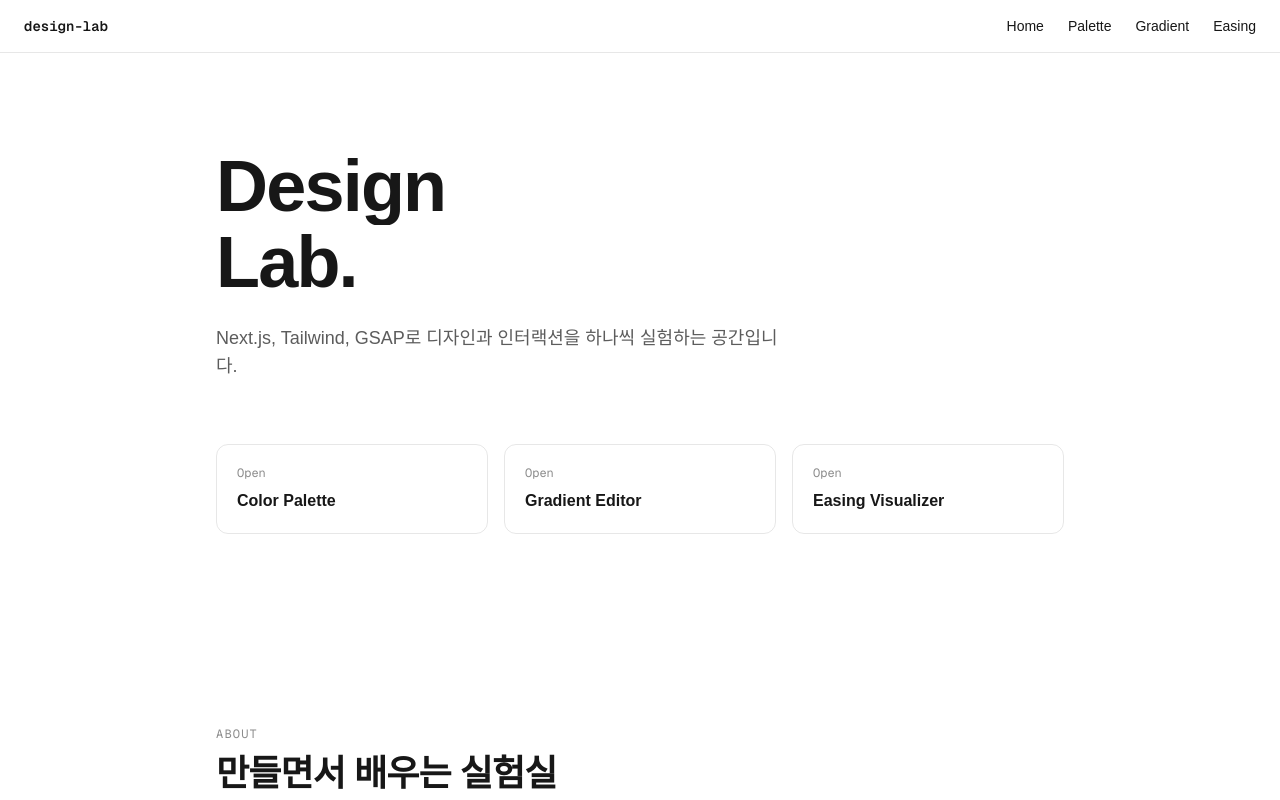
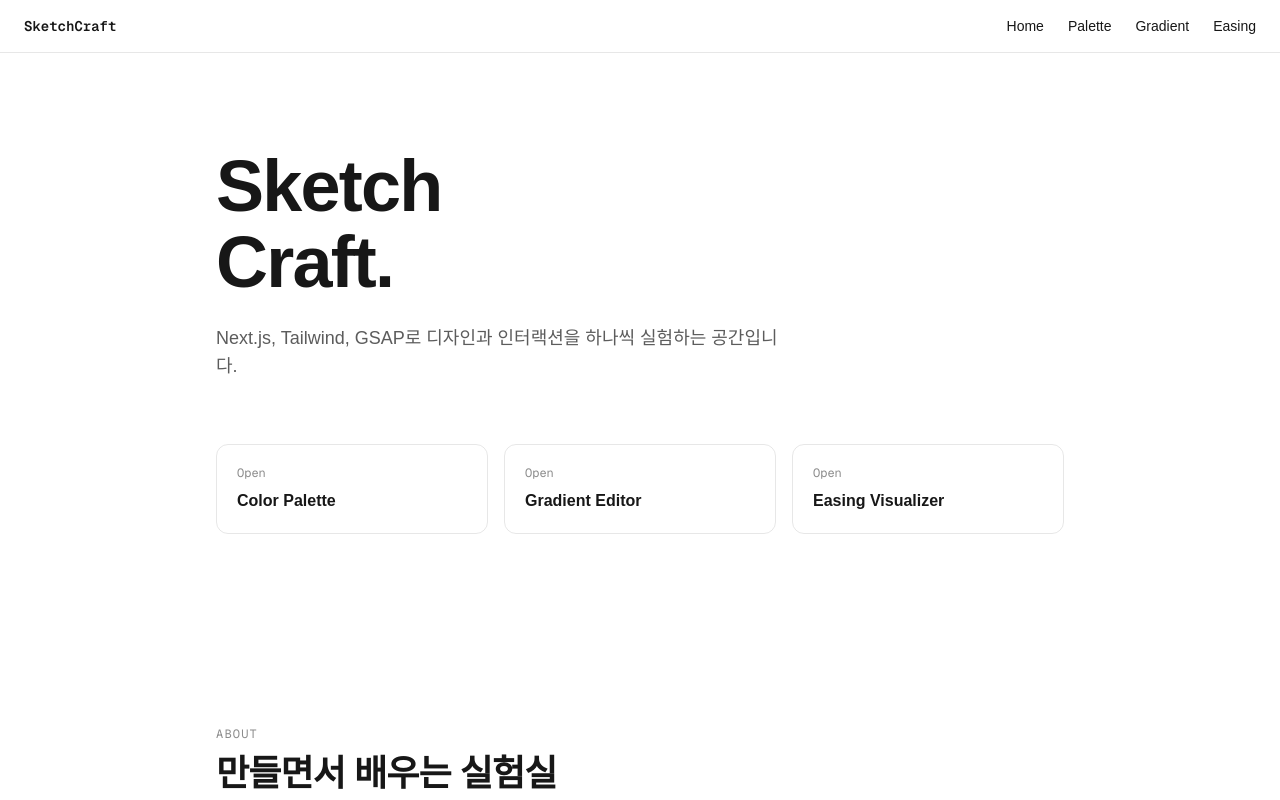
Before and after one commit to crokxtoa119/Hyun119, a Next.js app: page / in a window 1280 px wide. Shown: the top 800 px of the page. Built offline with nearby package versions, Linux system fonts and the light colour scheme.

Commit message:
Rename site to SketchCraft
Co-Authored-By: Claude Sonnet 5.5 <noreply@anthropic.com>

```diff
--- a/src/app/easing/page.tsx
+++ b/src/app/easing/page.tsx
@@ -2,7 +2,7 @@ import type { Metadata } from "next";
 import EasingVisualizer from "@/components/EasingVisualizer";
 
 export const metadata: Metadata = {
-  title: "Easing Visualizer · Design Lab",
+  title: "Easing Visualizer · SketchCraft",
 };
 
 export default function EasingPage() {
--- a/src/app/gradient/page.tsx
+++ b/src/app/gradient/page.tsx
@@ -2,7 +2,7 @@ import type { Metadata } from "next";
 import GradientEditor from "@/components/GradientEditor";
 
 export const metadata: Metadata = {
-  title: "Gradient Editor · Design Lab",
+  title: "Gradient Editor · SketchCraft",
 };
 
 export default function GradientPage() {
--- a/src/app/layout.tsx
+++ b/src/app/layout.tsx
@@ -14,7 +14,7 @@ const geistMono = Geist_Mono({
 });
 
 export const metadata: Metadata = {
-  title: "Design Lab",
+  title: "SketchCraft",
   description: "디자인과 인터랙션을 실험하는 학습용 사이트",
 };
 
@@ -27,7 +27,7 @@ export default function RootLayout({ children }: LayoutProps<"/">) {
       <body className="min-h-full flex flex-col">
         <header className="flex items-center justify-between px-6 py-4 border-b border-foreground/10">
           <Link href="/" className="font-mono text-sm font-semibold">
-            design-lab
+            SketchCraft
           </Link>
           <nav className="flex gap-6 text-sm">
             <Link href="/" className="hover:opacity-60 transition-opacity">
--- a/src/app/palette/page.tsx
+++ b/src/app/palette/page.tsx
@@ -2,7 +2,7 @@ import type { Metadata } from "next";
 import PaletteGenerator from "@/components/PaletteGenerator";
 
 export const metadata: Metadata = {
-  title: "Color Palette · Design Lab",
+  title: "Color Palette · SketchCraft",
 };
 
 export default function PalettePage() {
--- a/src/components/HeroIntro.tsx
+++ b/src/components/HeroIntro.tsx
@@ -30,10 +30,10 @@ export default function HeroIntro() {
     <div ref={root} className="mx-auto max-w-4xl px-6 py-24">
       <h1 className="text-5xl sm:text-7xl font-bold tracking-tight leading-[1.05]">
         <span className="block overflow-hidden">
-          <span className="hero-line block">Design</span>
+          <span className="hero-line block">Sketch</span>
         </span>
         <span className="block overflow-hidden">
-          <span className="hero-line block">Lab.</span>
+          <span className="hero-line block">Craft.</span>
         </span>
       </h1>
       <p className="hero-sub mt-6 max-w-xl text-lg text-foreground/70">
```
